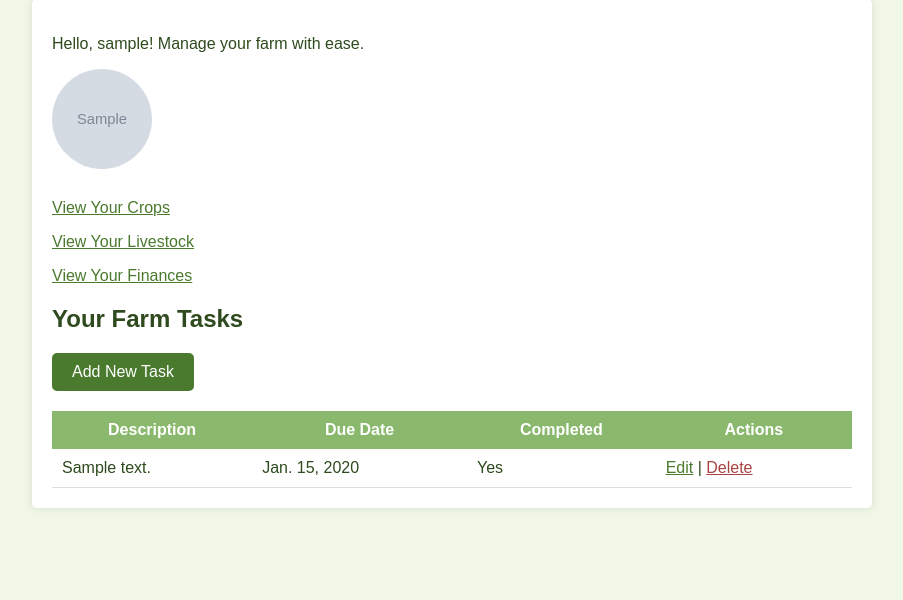
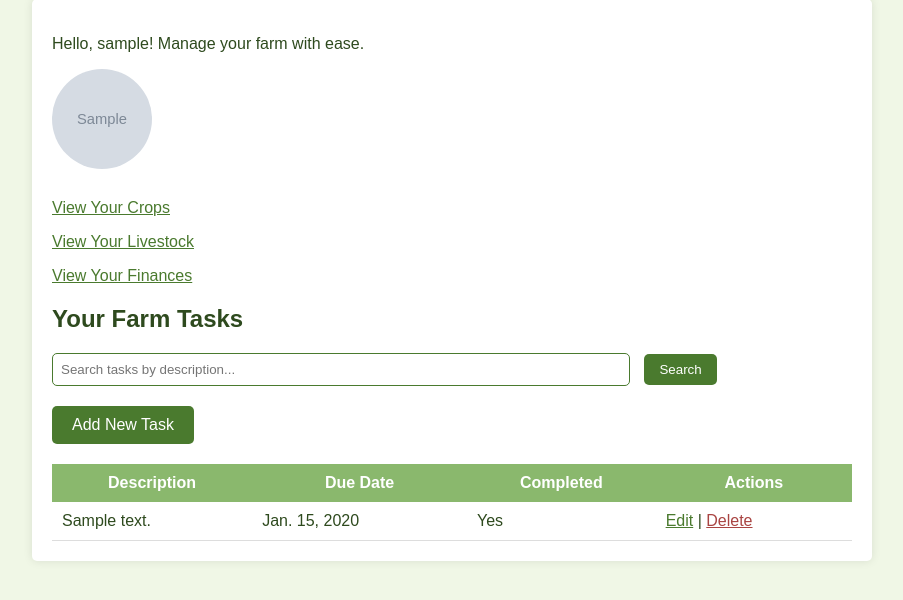
Before and after one commit to namirayounus/FMSP, a Django app: page / in a window 1280 px wide. Shown: the part 139-739 px from the top of the page, without its empty margins (188-1091 px from the left). Run offline with Django 5.2, Linux system fonts and the light colour scheme; a user stored in the database is signed in; tables that the repository leaves empty hold one stand-in row (values such as "Sample post"); grey boxes marked "Sample" are stand-in pictures.

Commit message:
Step 10: Add search feature for tasks

```diff
--- a/farm/templates/farm/home.html
+++ b/farm/templates/farm/home.html
@@ -26,6 +26,10 @@
         <p><a href="{% url 'farm:livestock_list' %}" style="color: #4a7a2e;">View Your Livestock</a></p>
         <p><a href="{% url 'farm:finance_list' %}" style="color: #4a7a2e;">View Your Finances</a></p>
         <h2>Your Farm Tasks</h2>
+        <form method="get" style="margin-bottom: 20px;">
+            <input type="text" name="search" value="{{ search_query }}" placeholder="Search tasks by description..." style="padding: 8px; width: 70%; border: 1px solid #4a7a2e; border-radius: 5px;">
+            <button type="submit" style="background-color: #4a7a2e; color: white; padding: 8px 15px; border: none; border-radius: 5px; margin-left: 10px;">Search</button>
+        </form>
         <a href="{% url 'farm:task_create' %}" style="display: inline-block; background-color: #4a7a2e; color: white; padding: 10px 20px; border-radius: 5px; text-decoration: none; margin-bottom: 20px;">Add New Task</a>
         {% if tasks %}
             <table style="width: 100%; border-collapse: collapse;">
@@ -48,7 +52,7 @@
                 {% endfor %}
             </table>
         {% else %}
-            <p>No tasks yet. Start by adding one!</p>
+        <p>No tasks found. {% if search_query %}Try a different search term{% else %}Start by adding one!{% endif %}</p>
         {% endif %}
     {% else %}
         <p>Please log in or register to manage your farm.</p>
--- a/farm/views.py
+++ b/farm/views.py
@@ -11,6 +11,11 @@ def home(request):
     if request.user.is_authenticated:
         tasks = Task.objects.filter(user=request.user)
         Profile.objects.get_or_create(user=request.user)
+        search_query = request.GET.get('search', '')
+        if search_query:
+            tasks = Task.objects.filter(user=request.user, description__icontains=search_query)
+        else:
+            tasks = Task.objects.filter(user=request.user)
         today = timezone.now().date()
         two_days_from_now = today + timedelta(days=2)
         upcoming_tasks = Task.objects.filter(
@@ -21,7 +26,12 @@ def home(request):
     else:
         tasks = None
         upcoming_tasks = None
-    return render(request, 'farm/home.html', {'tasks': tasks, 'upcoming_tasks': upcoming_tasks})
+        search_query = ''
+    return render(request, 'farm/home.html', {
+        'tasks': tasks,
+        'upcoming_tasks': upcoming_tasks,
+        'search_query': search_query
+    })
 
 def register(request):
     if request.method == 'POST':
```
